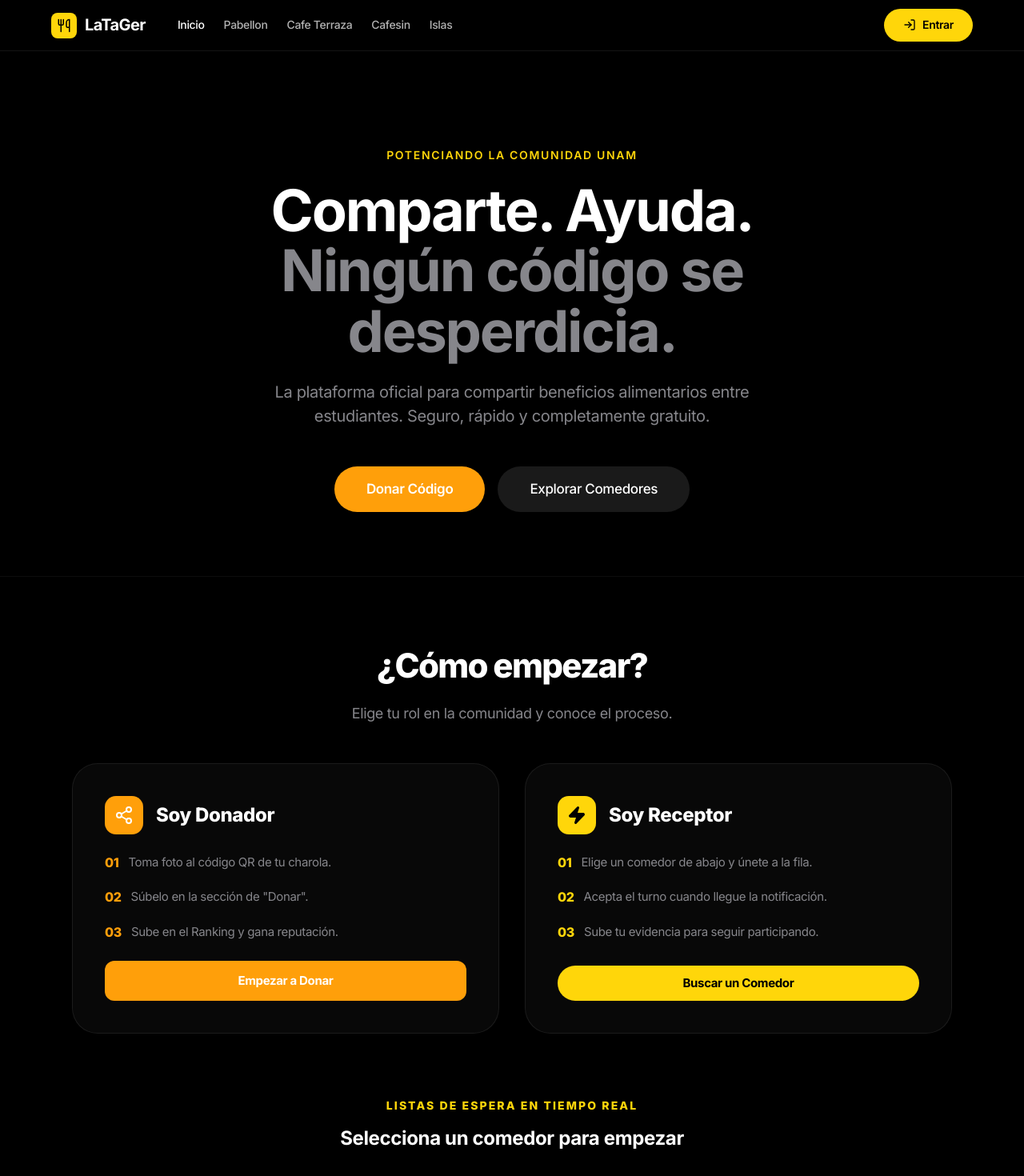
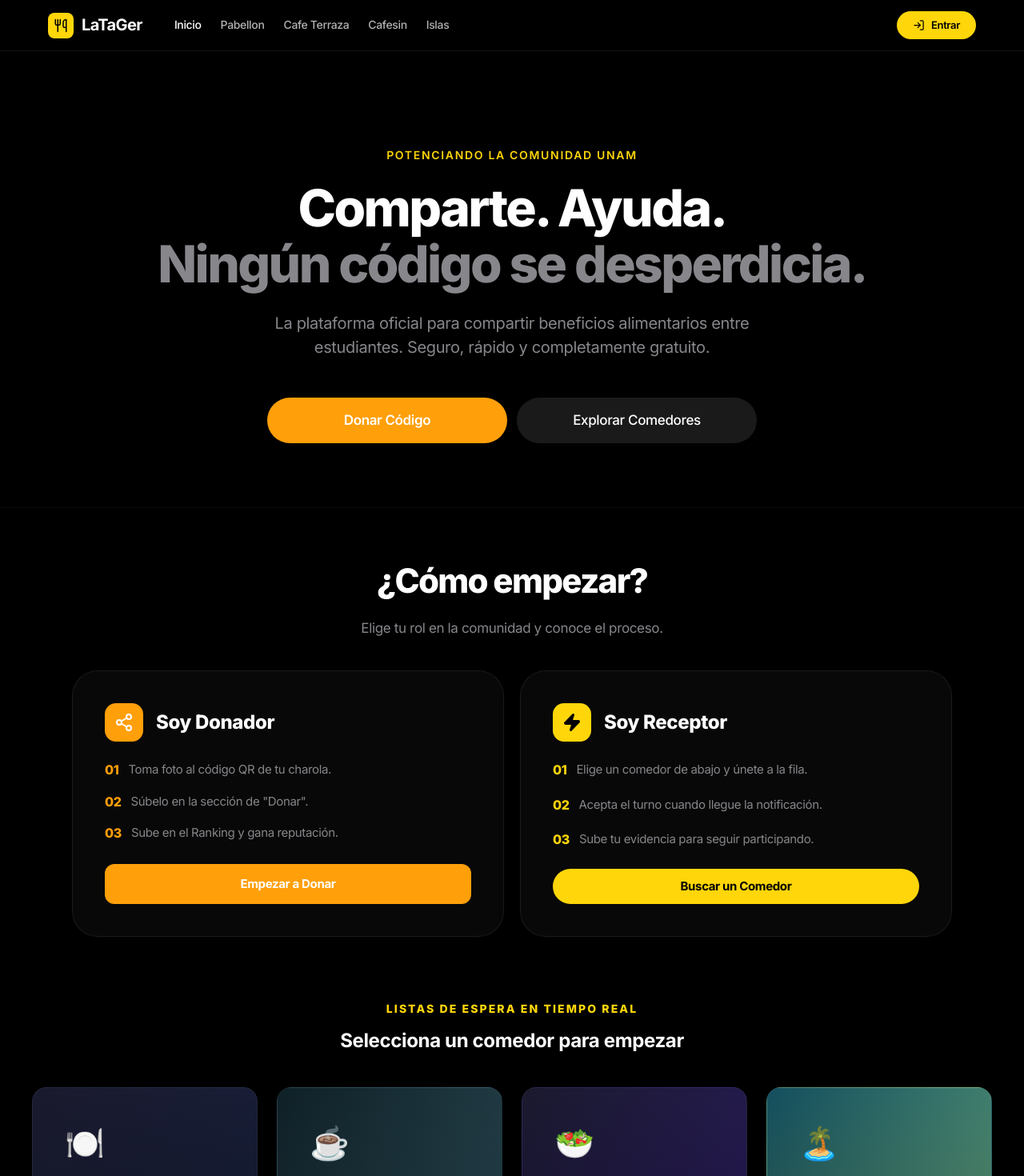
Before and after one commit to Cesbaut/LATAGER_CODIGOS, a React (Vite) app: page / in a window 1280 px wide. Shown: the top 1470 px of the page at 80% size. Built offline with nearby package versions, Linux system fonts and the light colour scheme; no server answers.

Commit message:
feat: implement initial application structure, global styling, and core view components.

```diff
--- a/src/components/Layout.jsx
+++ b/src/components/Layout.jsx
@@ -36,7 +36,7 @@ export default function Layout({ user }) {
                             }}>LaTaGer</span>
                         </Link>
 
-                        <nav className="nav-links" style={{ display: 'flex', gap: '24px' }}>
+                        <nav className="nav-links desktop-only" style={{ display: 'flex', gap: '24px' }}>
                             <Link to="/" className={`nav-link ${location.pathname === '/' ? 'active' : ''}`}>
                                 Inicio
                             </Link>
@@ -52,19 +52,19 @@ export default function Layout({ user }) {
                         </nav>
                     </div>
 
-                    <div style={{ display: 'flex', gap: '16px', alignItems: 'center' }}>
+                    <div style={{ display: 'flex', gap: '12px', alignItems: 'center' }}>
                         {user ? (
                             <>
                                 <Link to="/turno" className="nav-link" style={{ display: 'flex', alignItems: 'center', gap: '6px' }}>
                                     <QrCode size={18} />
-                                    <span>Mi Turno</span>
+                                    <span className="desktop-only">Mi Turno</span>
                                 </Link>
                                 <Link to="/mis-donaciones" className="nav-link" style={{ display: 'flex', alignItems: 'center', gap: '6px' }}>
                                     <Gift size={18} />
-                                    <span>Donar</span>
+                                    <span className="desktop-only">Donar</span>
                                 </Link>
-                                <div style={{ width: '1px', height: '20px', backgroundColor: 'rgba(255,255,255,0.1)' }} />
-                                <Link to={`/usuario/${user.username}`} className="apple-btn apple-btn-secondary" style={{ padding: '8px 16px', fontSize: '13px' }}>
+                                <div className="desktop-only" style={{ width: '1px', height: '20px', backgroundColor: 'rgba(255,255,255,0.1)' }} />
+                                <Link to={`/usuario/${user.username}`} className="apple-btn apple-btn-secondary" style={{ padding: '8px 16px', fontSize: '12px' }}>
                                     <UserIcon size={14} />
                                     <span>{user.username}</span>
                                 </Link>
@@ -80,8 +80,8 @@ export default function Layout({ user }) {
                                 </button>
                             </>
                         ) : (
-                            <Link to="/autenticacion" className="apple-btn apple-btn-primary" style={{ padding: '10px 24px', fontSize: '14px', fontWeight: 600 }}>
-                                <LogIn size={16} />
+                            <Link to="/autenticacion" className="apple-btn apple-btn-primary" style={{ padding: '8px 20px', fontSize: '13px', fontWeight: 600 }}>
+                                <LogIn size={15} />
                                 <span>Entrar</span>
                             </Link>
                         )}
--- a/src/index.css
+++ b/src/index.css
@@ -39,6 +39,15 @@
   --radius-full: 9999px;
 
   --nav-height: 64px;
+  --hero-padding: 120px 24px 80px;
+}
+
+@media (max-width: 768px) {
+  :root {
+    --nav-height: 56px;
+    --hero-padding: 60px 20px 40px;
+    --card-padding: 20px;
+  }
 }
 
 * {
@@ -47,6 +56,19 @@
   padding: 0;
   -webkit-font-smoothing: antialiased;
   -moz-osx-font-smoothing: grayscale;
+}
+
+.mobile-stack {
+  display: flex !important;
+  flex-direction: column !important;
+  align-items: center !important;
+  justify-content: center !important;
+}
+
+@media (min-width: 769px) {
+  .mobile-stack {
+    flex-direction: row !important;
+  }
 }
 
 body {
@@ -96,11 +118,21 @@ h4 {
 .nav-content {
   max-width: 1200px;
   margin: 0 auto;
-  padding: 0 24px;
+  padding: 0 20px;
   height: 100%;
   display: flex;
   align-items: center;
   justify-content: space-between;
+}
+
+.desktop-only {
+  display: flex !important;
+}
+
+@media (max-width: 768px) {
+  .desktop-only {
+    display: none !important;
+  }
 }
 
 .nav-link {
@@ -272,3 +304,56 @@ h4 {
     transform: translateY(0);
   }
 }
+
+/* Base Responsive Queries */
+@media (max-width: 768px) {
+  .container {
+    padding: 24px 16px;
+  }
+
+  h1 {
+    font-size: 32px !important;
+  }
+
+  h2 {
+    font-size: 28px !important;
+  }
+
+  /* Stack elements that are normally side-by-side */
+  .mobile-stack {
+    flex-direction: column !important;
+    gap: 16px !important;
+  }
+
+  /* Specific scaling for heavy text sections */
+  .hero-section h1 {
+    font-size: clamp(32px, 12vw, 48px) !important;
+  }
+
+  .hero-section p {
+    font-size: 16px !important;
+    padding: 0 10px;
+  }
+
+  /* Ensure cards take full width on mobile */
+  .glass-card {
+    border-radius: 20px;
+    padding: 24px !important;
+  }
+}
+
+@media (max-width: 480px) {
+  .apple-btn {
+    width: 100%;
+    padding: 14px;
+  }
+
+  .nav-content {
+    padding: 0 16px;
+  }
+
+  .stat-pill {
+    font-size: 12px;
+    padding: 4px 12px;
+  }
+}
--- a/src/views/ActiveTurn.jsx
+++ b/src/views/ActiveTurn.jsx
@@ -272,8 +272,8 @@ export default function ActiveTurn({ user }) {
     }
 
     return (
-        <div className="container animate-up" style={{ maxWidth: '800px', margin: '40px auto' }}>
-            <header style={{ textAlign: 'center', marginBottom: '48px' }}>
+        <div className="container animate-up" style={{ maxWidth: '800px', margin: '0 auto' }}>
+            <header style={{ textAlign: 'center', padding: 'var(--hero-padding)', marginBottom: '32px' }}>
                 <h1 style={{ fontSize: '48px', fontWeight: 800, letterSpacing: '-0.05em', color: '#fff', marginBottom: '12px' }}>
                     Tus Beneficios
                 </h1>
--- a/src/views/ComedorWaitlist.jsx
+++ b/src/views/ComedorWaitlist.jsx
@@ -68,7 +68,7 @@ export default function ComedorWaitlist({ user }) {
         <div className="container animate-up" style={{ maxWidth: '800px', margin: '0 auto' }}>
 
             {/* Header Card */}
-            <div className="glass-card" style={{ padding: '48px 32px', textAlign: 'center', marginBottom: '24px' }}>
+            <div className="glass-card" style={{ padding: 'var(--hero-padding)', textAlign: 'center', marginBottom: '24px' }}>
                 <h1 style={{ fontSize: '44px', marginBottom: '12px', fontWeight: 800, letterSpacing: '-0.03em' }}>
                     Comedor {comedorName}
                 </h1>
--- a/src/views/Donate.jsx
+++ b/src/views/Donate.jsx
@@ -84,7 +84,7 @@ export default function Donate({ user }) {
 
                 <form onSubmit={handleSubmit} style={{ display: 'flex', flexDirection: 'column', gap: '28px' }}>
 
-                    <div style={{ display: 'grid', gridTemplateColumns: '1fr 1fr', gap: '20px' }}>
+                    <div style={{ display: 'grid', gridTemplateColumns: 'repeat(auto-fit, minmax(250px, 1fr))', gap: '20px' }}>
                         {/* Comedor Select */}
                         <div style={{ display: 'flex', flexDirection: 'column', gap: '10px' }}>
                             <label style={{ fontSize: '14px', fontWeight: 700, color: 'var(--text-secondary)', marginLeft: '4px', textTransform: 'uppercase', letterSpacing: '0.05em' }}>
--- a/src/views/Home.jsx
+++ b/src/views/Home.jsx
@@ -52,11 +52,11 @@ export default function Home({ user }) {
 
             {/* Hero Section */}
             <section style={{
-                padding: '120px 24px 80px',
+                padding: 'var(--hero-padding, 120px 24px 80px)',
                 textAlign: 'center',
                 maxWidth: '1000px',
                 margin: '0 auto'
-            }} className="animate-up">
+            }} className="animate-up hero-section">
                 <span style={{
                     color: '#ffd60a',
                     fontSize: '14px',
@@ -69,17 +69,17 @@ export default function Home({ user }) {
                     Potenciando la comunidad UNAM
                 </span>
                 <h1 style={{
-                    fontSize: 'clamp(40px, 8vw, 72px)',
-                    fontWeight: 700,
-                    lineHeight: 1.05,
+                    fontSize: 'clamp(32px, 10vw, 64px)',
+                    fontWeight: 800,
+                    lineHeight: 1.1,
                     marginBottom: '24px',
-                    letterSpacing: '-0.03em'
+                    letterSpacing: '-0.04em'
                 }}>
                     Comparte. Ayuda.<br />
                     <span style={{ color: '#86868b' }}>Ningún código se desperdicia.</span>
                 </h1>
                 <p style={{
-                    fontSize: '20px',
+                    fontSize: 'clamp(16px, 4vw, 20px)',
                     color: '#86868b',
                     maxWidth: '600px',
                     margin: '0 auto 48px',
@@ -88,11 +88,11 @@ export default function Home({ user }) {
                     La plataforma oficial para compartir beneficios alimentarios entre estudiantes.
                     Seguro, rápido y completamente gratuito.
                 </p>
-                <div style={{ display: 'flex', gap: '16px', justifyContent: 'center', flexWrap: 'wrap' }}>
-                    <Link to="/donar" className="apple-btn" style={{ background: 'var(--accent-donor)', color: '#fff', padding: '16px 40px', fontSize: '17px', borderRadius: '40px', fontWeight: 600 }}>
+                <div style={{ display: 'flex', gap: '12px', justifyContent: 'center', flexWrap: 'wrap', flexDirection: 'column', alignItems: 'center' }} className="mobile-stack">
+                    <Link to="/donar" className="apple-btn" style={{ background: 'var(--accent-donor)', color: '#fff', padding: '16px 40px', fontSize: '17px', borderRadius: '40px', fontWeight: 600, width: '100%', maxWidth: '300px' }}>
                         Donar Código
                     </Link>
-                    <a href="#explore" className="apple-btn apple-btn-secondary" style={{ padding: '16px 40px', fontSize: '17px', borderRadius: '40px' }}>
+                    <a href="#explore" className="apple-btn apple-btn-secondary" style={{ padding: '16px 40px', fontSize: '17px', borderRadius: '40px', width: '100%', maxWidth: '300px' }}>
                         Explorar Comedores
                     </a>
                 </div>
@@ -102,17 +102,17 @@ export default function Home({ user }) {
             <div id="explore" style={{ background: '#000000', borderTop: '1px solid rgba(255,255,255,0.05)' }}>
 
                 {/* How it Works Section */}
-                <section style={{ padding: '80px 24px 40px' }}>
+                <section style={{ padding: '60px 20px 40px' }}>
                     <div style={{ maxWidth: '1100px', margin: '0 auto' }}>
-                        <div style={{ textAlign: 'center', marginBottom: '48px' }}>
-                            <h2 style={{ fontSize: '42px', fontWeight: 800, letterSpacing: '-0.04em', marginBottom: '16px', color: '#fff' }}>¿Cómo empezar?</h2>
-                            <p style={{ color: '#86868b', fontSize: '18px' }}>Elige tu rol en la comunidad y conoce el proceso.</p>
+                        <div style={{ textAlign: 'center', marginBottom: '40px' }}>
+                            <h2 style={{ fontSize: 'clamp(28px, 8vw, 42px)', fontWeight: 800, letterSpacing: '-0.04em', marginBottom: '16px', color: '#fff' }}>¿Cómo empezar?</h2>
+                            <p style={{ color: '#86868b', fontSize: '17px' }}>Elige tu rol en la comunidad y conoce el proceso.</p>
                         </div>
 
-                        <div style={{ display: 'grid', gridTemplateColumns: 'repeat(auto-fit, minmax(400px, 1fr))', gap: '32px' }}>
+                        <div style={{ display: 'grid', gridTemplateColumns: 'repeat(auto-fit, minmax(280px, 1fr))', gap: '20px' }}>
                             {/* Donor Path */}
                             <div className="glass-card animate-up" style={{
-                                padding: '40px',
+                                padding: 'var(--card-padding, 40px)',
                                 background: 'rgba(255, 255, 255, 0.03)',
                                 border: '1px solid rgba(255, 255, 255, 0.08)',
                                 borderRadius: '32px',
@@ -127,7 +127,7 @@ export default function Home({ user }) {
                                     <h3 style={{ fontSize: '24px', fontWeight: 800, color: '#fff' }}>Soy Donador</h3>
                                 </div>
 
-                                <div style={{ display: 'flex', flexDirection: 'column', gap: '20px' }}>
+                                <div style={{ display: 'flex', flexDirection: 'column', gap: '16px' }}>
                                     <div style={{ display: 'flex', gap: '12px' }}>
                                         <div style={{ color: 'var(--accent-donor)', fontWeight: 800 }}>01</div>
                                         <p style={{ color: '#86868b', fontSize: '15px', margin: 0 }}>Toma foto al código QR de tu charola.</p>
@@ -200,7 +200,7 @@ export default function Home({ user }) {
                             <h3 style={{ fontSize: '14px', fontWeight: 800, color: '#ffd60a', textTransform: 'uppercase', letterSpacing: '0.15em', marginBottom: '12px' }}>Listas de Espera en Tiempo Real</h3>
                             <p style={{ color: '#fff', fontSize: '24px', fontWeight: 700 }}>Selecciona un comedor para empezar</p>
                         </div>
-                        <div style={{ display: 'grid', gridTemplateColumns: 'repeat(auto-fit, minmax(260px, 1fr))', gap: '24px' }}>
+                        <div style={{ display: 'grid', gridTemplateColumns: 'repeat(auto-fit, minmax(280px, 1fr))', gap: '24px' }}>
                             {COMEDOR_STYLES.map((c, i) => (
                                 <Link key={c.slug} to={`/codigos/${c.slug}`} style={{ textDecoration: 'none' }}>
                                     <div className="glass-card" style={{
--- a/src/views/MyDonations.jsx
+++ b/src/views/MyDonations.jsx
@@ -107,8 +107,8 @@ export default function MyDonations({ user }) {
     );
 
     return (
-        <div className="container animate-up" style={{ maxWidth: '900px', margin: '0 auto' }}>
-            <header style={{ textAlign: 'center', marginBottom: '48px' }}>
+        <div className="container animate-up" style={{ maxWidth: '800px', margin: '0 auto' }}>
+            <header style={{ textAlign: 'center', padding: 'var(--hero-padding)', marginBottom: '32px' }}>
                 <div style={{ background: 'var(--accent-donor-glass)', width: '80px', height: '80px', borderRadius: '24px', display: 'flex', alignItems: 'center', justifyContent: 'center', margin: '0 auto 24px auto' }}>
                     <Gift size={40} color="var(--accent-donor)" />
                 </div>
@@ -229,7 +229,7 @@ export default function MyDonations({ user }) {
                                         )}
                                     </div>
 
-                                    <div style={{ display: 'flex', flexDirection: 'column', gap: '24px', width: '240px' }}>
+                                    <div style={{ display: 'flex', flexDirection: 'column', gap: '24px', width: '100%', maxWidth: '240px' }}>
                                         <div>
                                             <p style={{ fontSize: '11px', fontWeight: 800, marginBottom: '12px', textAlign: 'center', color: 'var(--text-secondary)', letterSpacing: '0.1em' }}>QR SUBIDO</p>
                                             <img src={formatImageUrl(don.image)} alt="QR" style={{ width: '100%', borderRadius: '16px', border: '1px solid rgba(255,255,255,0.1)', padding: '6px', background: '#fff' }} />
```
Also changed, not shown: src/utils/notifications.js (added, +34 -0 lines), src/views/UserProfile.jsx (+27 -27 lines).
